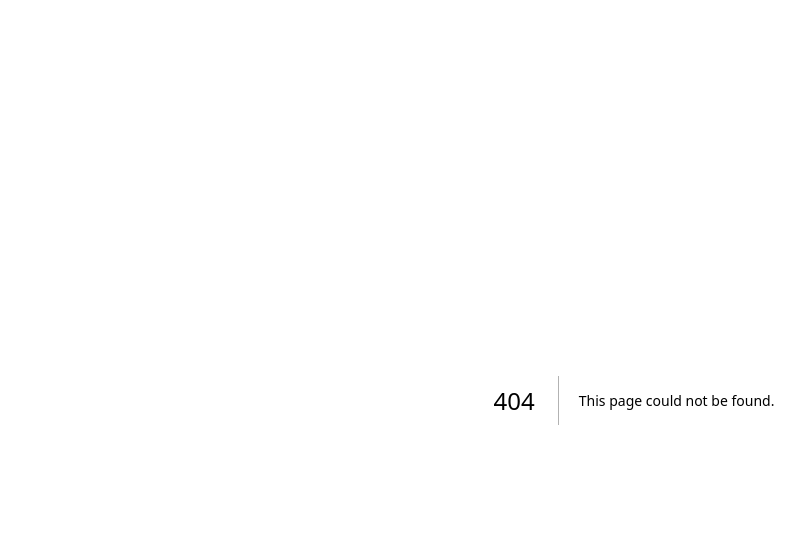
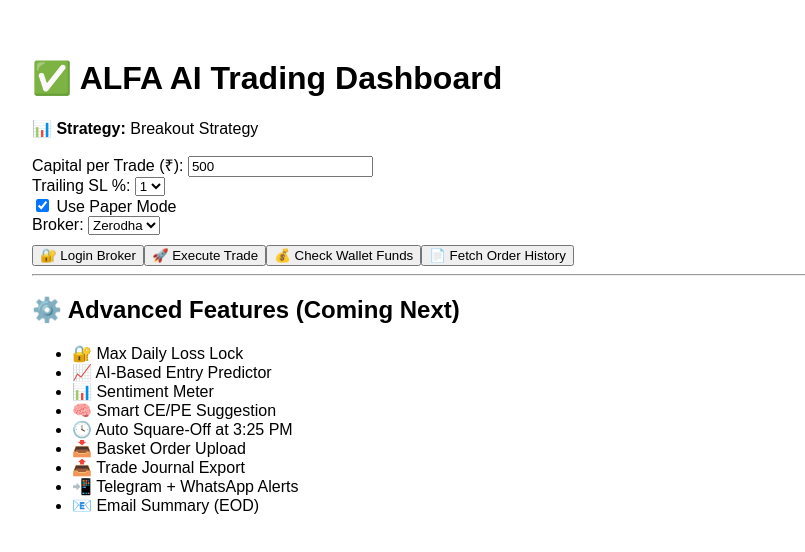
Before and after one commit to ALFATELECOM/ALFA-AI-Trading-Dashboard, a Next.js app in the folder frontend/: page /dashboard in a window 1280 px wide. Before the commit this address had no page. Shown: the top 552 px of the page, without its empty margins (6-811 px from the left). Built offline with nearby package versions, Linux system fonts and the light colour scheme; no server answers.

Commit message:
Add files via upload

```diff
--- /dev/null
+++ b/frontend/next.config.js
@@ -0,0 +1 @@
+module.exports = { reactStrictMode: true };
--- /dev/null
+++ b/frontend/pages/dashboard.tsx
@@ -0,0 +1,95 @@
+import React, { useState } from 'react';
+import axios from 'axios';
+
+export default function Dashboard() {
+  const [capital, setCapital] = useState(500);
+  const [tsl, setTsl] = useState(1);
+  const [paperMode, setPaperMode] = useState(true);
+  const [strategy, setStrategy] = useState('Breakout Strategy');
+  const [broker, setBroker] = useState('Zerodha');
+  const [funds, setFunds] = useState(null);
+  const [orders, setOrders] = useState(null);
+  const [response, setResponse] = useState(null);
+  const [token, setToken] = useState('');
+
+  const baseUrl = process.env.NEXT_PUBLIC_BACKEND_URL || 'https://alfa-ai-backend.onrender.com';
+
+  const handleLogin = async () => {
+    const res = await axios.post(`${baseUrl}/login`, { broker });
+    if (res.data.token) setToken(res.data.token);
+  };
+
+  const handleTrade = async () => {
+    const res = await axios.post(`${baseUrl}/trade`, {
+      strategy, capital, tsl, paper: paperMode, token
+    });
+    setResponse(res.data);
+  };
+
+  const fetchFunds = async () => {
+    const res = await axios.get(`${baseUrl}/funds?broker=${broker}&token=${token}`);
+    setFunds(res.data);
+  };
+
+  const fetchOrders = async () => {
+    const res = await axios.get(`${baseUrl}/orders?broker=${broker}&token=${token}`);
+    setOrders(res.data);
+  };
+
+  return (
+    <div style={{ padding: '30px', fontFamily: 'Arial' }}>
+      <h1>✅ ALFA AI Trading Dashboard</h1>
+      <p><strong>📊 Strategy:</strong> {strategy}</p>
+
+      <div>
+        <label>Capital per Trade (₹): </label>
+        <input type="number" value={capital} onChange={(e) => setCapital(Number(e.target.value))} />
+      </div>
+
+      <div>
+        <label>Trailing SL %: </label>
+        <select value={tsl} onChange={(e) => setTsl(Number(e.target.value))}>
+          <option value={1}>1</option><option value={2}>2</option><option value={3}>3</option>
+        </select>
+      </div>
+
+      <div>
+        <label><input type="checkbox" checked={paperMode} onChange={() => setPaperMode(!paperMode)} /> Use Paper Mode</label>
+      </div>
+
+      <div>
+        <label>Broker: </label>
+        <select value={broker} onChange={(e) => setBroker(e.target.value)}>
+          <option value="Zerodha">Zerodha</option>
+          <option value="MStock">MStock</option>
+          <option value="Paper">Paper</option>
+        </select>
+      </div>
+
+      <div style={{ marginTop: '10px' }}>
+        <button onClick={handleLogin}>🔐 Login Broker</button>
+        <button onClick={handleTrade}>🚀 Execute Trade</button>
+        <button onClick={fetchFunds}>💰 Check Wallet Funds</button>
+        <button onClick={fetchOrders}>📄 Fetch Order History</button>
+      </div>
+
+      {response && <div><h3>📌 Trade Response</h3><pre>{JSON.stringify(response, null, 2)}</pre></div>}
+      {funds && <div><h3>💼 Wallet Funds</h3><pre>{JSON.stringify(funds, null, 2)}</pre></div>}
+      {orders && <div><h3>📑 Order History</h3><pre>{JSON.stringify(orders, null, 2)}</pre></div>}
+
+      <hr />
+      <h2>⚙️ Advanced Features (Coming Next)</h2>
+      <ul>
+        <li>🔐 Max Daily Loss Lock</li>
+        <li>📈 AI-Based Entry Predictor</li>
+        <li>📊 Sentiment Meter</li>
+        <li>🧠 Smart CE/PE Suggestion</li>
+        <li>🕓 Auto Square-Off at 3:25 PM</li>
+        <li>📥 Basket Order Upload</li>
+        <li>📤 Trade Journal Export</li>
+        <li>📲 Telegram + WhatsApp Alerts</li>
+        <li>📧 Email Summary (EOD)</li>
+      </ul>
+    </div>
+  );
+}
--- a/frontend/tsconfig.json
+++ b/frontend/tsconfig.json
@@ -1,4 +1,3 @@
-
 {
   "compilerOptions": {
     "target": "es5",
```
Also changed, not shown: frontend/package.json (+3 -5 lines).
